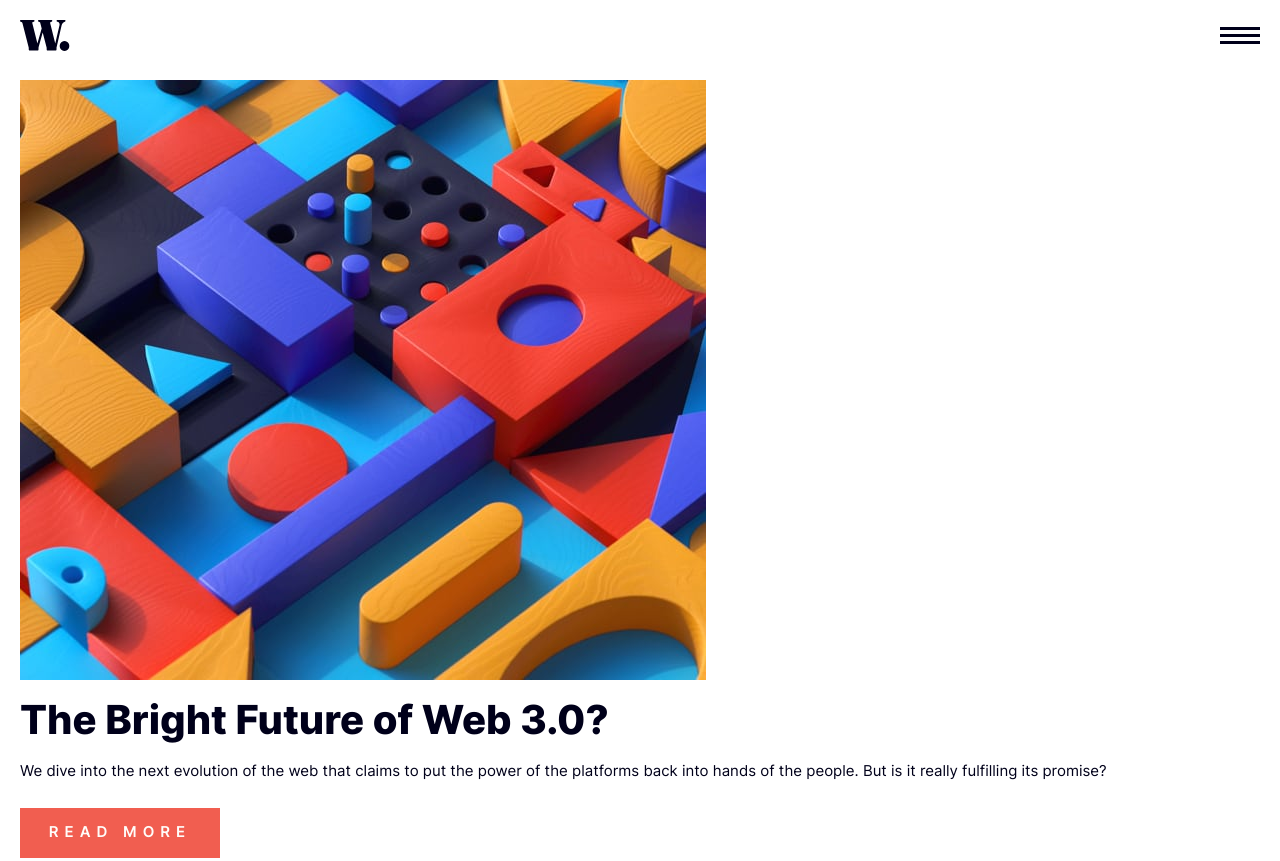
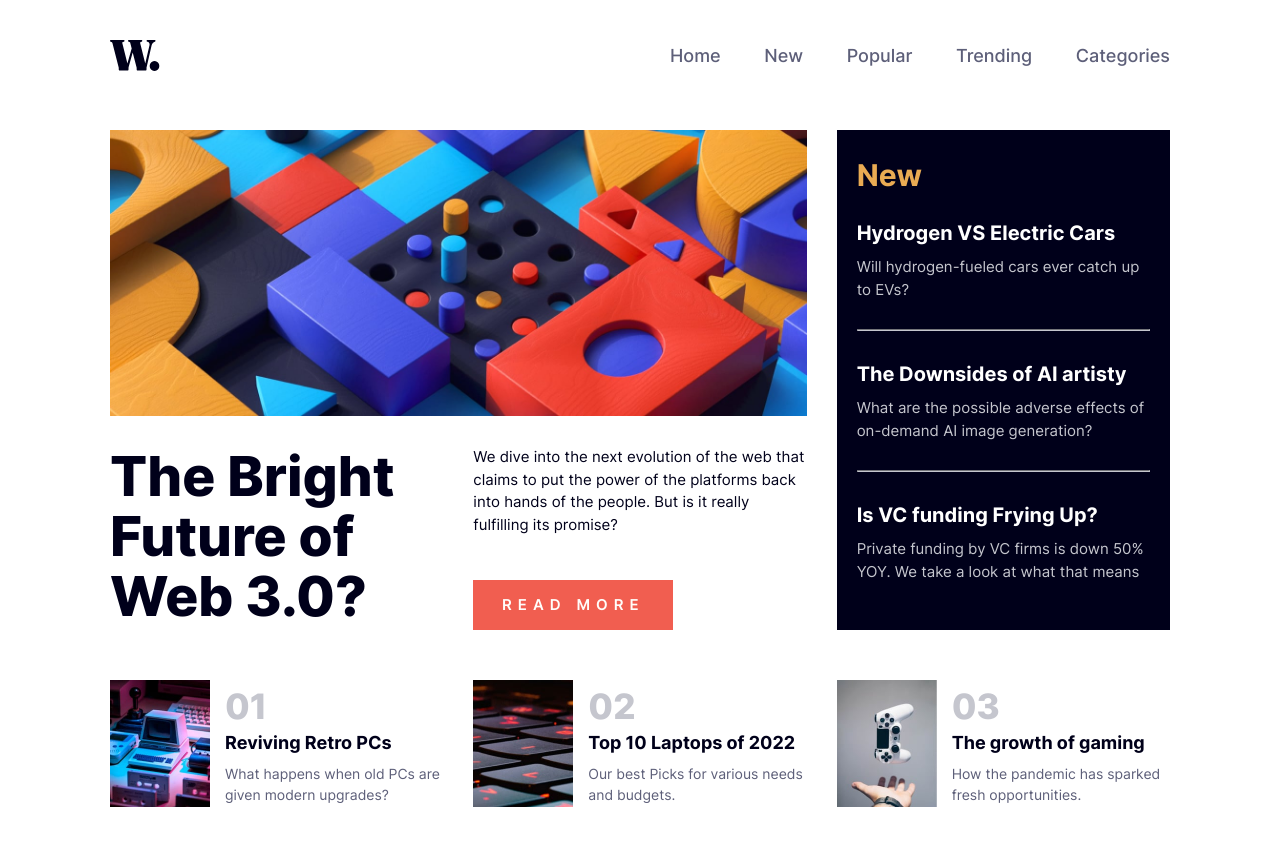
Before and after one commit to SrHatcher/practice-news-homepage, a plain HTML site: page index.html in a window 1280 px wide. Shown: the top 861 px of the page. After the commit the page ends 837 px from the top, so only its background shows below. Drawn offline with Linux system fonts and the light colour scheme.

Commit message:
desktop version finished, now working on a media screen between500px and 800px, but the challenge is now completed

```diff
--- a/index.html
+++ b/index.html
@@ -28,7 +28,10 @@
   <main>
     <article class="main__frontpage">
       <div class="frontpage__image">
-        <img src="./assets/images/image-web-3-mobile.jpg" alt="blocks and shapes in 3D">
+        <picture>
+          <source media="(min-width: 650px)" srcset="./assets/images/image-web-3-desktop.jpg">
+          <img src="./assets/images/image-web-3-mobile.jpg" alt="blocks and shapes in 3D">
+        </picture>
       </div>
       <h1 class="frontpage__title">The Bright Future of Web 3.0?</h1>
       <p class="frontpage__paragraph">We dive into the next evolution of the web that claims to put the power of the platforms back into hands of the people. But is it really fulfilling its promise?</p>
--- a/styles/styles.css
+++ b/styles/styles.css
@@ -144,8 +144,6 @@ main{
     width: 100%;
     padding: 0 2rem;
     margin-block-start: 1rem;
-
-
 }
 .main__frontpage{
     margin-block-end: 5rem;
@@ -253,7 +251,149 @@ hr{
 
     color: var(--dark-grayish-blue);
 }
-.other_news__image{}
+.other_news__image{
+
+}
+
+@media screen and (min-width: 800px) {
+    body{
+        display: flex;
+        flex-direction: column;
+        align-items: center;
+        justify-content: center;
+        gap: 2rem;
+
+        padding-block-start: 2rem;
+    }
+
+    header{
+        display: flex;
+        justify-content: space-between;
+        align-items: center;
+
+        padding: 0 2rem;
+        margin-block-end: 1rem;
+        height: 7rem;
+        width: 100%;
+        min-width: 80rem;
+        max-width: 110rem;
+    }
+
+    nav{
+        position: initial;
+        top: 0;
+        right: 0;
+        bottom: 0;
+        left: 0;
+        display: flex;
+        justify-content: initial;
+
+        width: 50rem;
+        height: auto;
+
+        background-color: transparent;
+    }
+
+    .nav__list{
+        position: initial;
+        display: flex;
+        align-items: center;
+        justify-content: space-between;
+
+        padding: 0rem 0 0 0rem;
+        margin: 0;
+        height: 100%;
+        width: 100%;
+
+        background-color: transparent;
+    }
+    .nav__list li{
+        padding-block-end: 0rem;
+    }
+
+    .nav__list li a{
+        color: var(--dark-grayish-blue);
+    }
+
+    .nav__button{
+        display: none;
+    }
+    .nav__close_button{
+        display: none;
+    }
+
+    main{
+        display: grid;
+        grid-template-columns: 1fr 1fr 1fr;
+        grid-template-rows: 50rem 15rem;
+        grid-template-areas: 'frontpage frontpage news'
+                            'other_news other_news other_news';
+        row-gap: 5rem;
+        column-gap: 3rem;
+
+        max-width: 110rem;
+        width: auto;
+        padding: 0 2rem;
+        margin-block-start: 1rem;
+    }
+
+    .main__frontpage{
+        grid-area: frontpage;
+        display: grid;
+        grid-template-columns: 1fr 1fr;
+        grid-template-rows: 1fr 1fr;
+        grid-template-areas: 'image image'
+                            'title text';
+        row-gap: 3rem;
+        column-gap: 3rem;
+
+        margin-block-end: 0rem;
+    }
+
+    .frontpage__image{
+        grid-area: image;
+
+        margin-block-end: 0rem;
+    }
+
+    .frontpage__title{
+        grid-area: title;
+
+        padding-inline-end: 0rem;
+        margin-block-end: 0rem;
+
+        font-size: 5.5rem;
+        line-height: 6rem;
+    }
+
+    .frontpage__paragraph{
+        grid-area: text;
+        margin-block-end: 0rem;
+
+    }
+    .frontpage__button{
+        grid-area: text;
+        align-self: end;
+    }
+
+    .main__news_article{
+        grid-area: news;
+
+        padding: 3rem 2rem 0rem 2rem;
+        margin-block-end: 0rem;
+
+        background-color: var(--very-dark-blue);
+    }
+
+    .main__other_news{
+        grid-area: other_news;
+        display: grid;
+        grid-template-columns: 1fr 1fr 1fr;
+        grid-template-rows: auto;
+        gap: 3rem;
+
+    }
+}
 
 @media (hover:hover) {
     .nav__list li a:hover{
```
